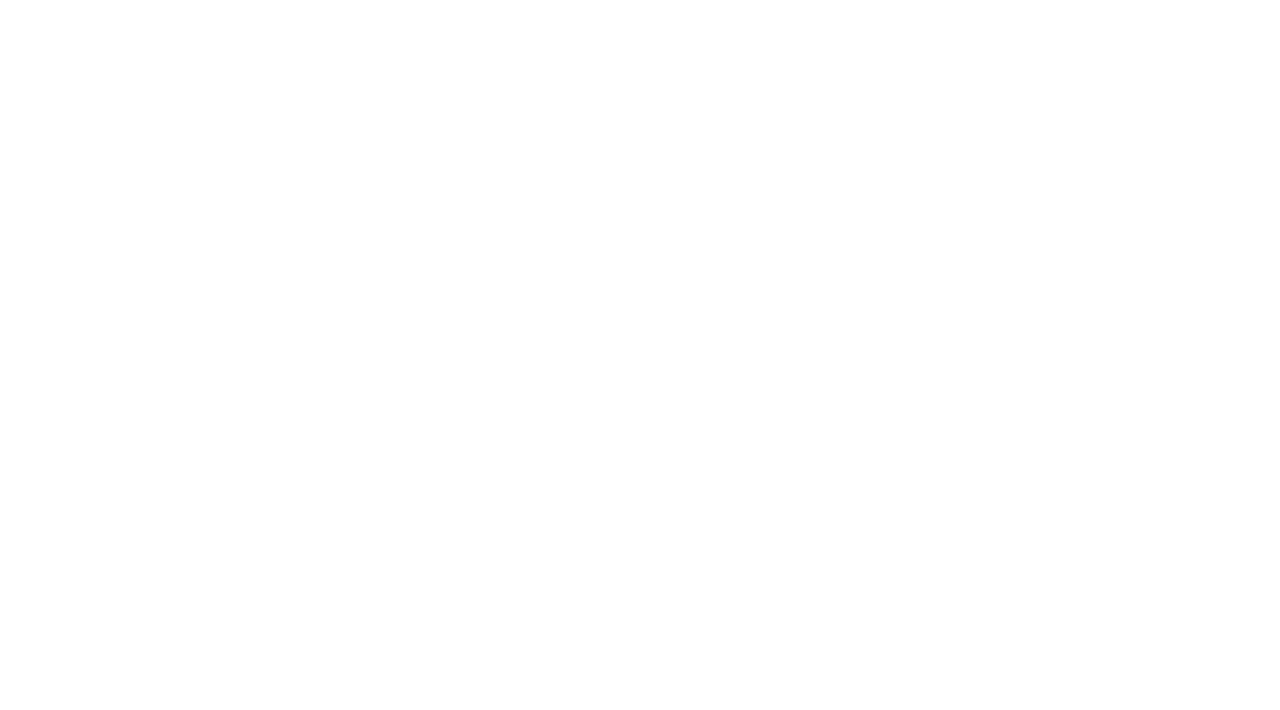
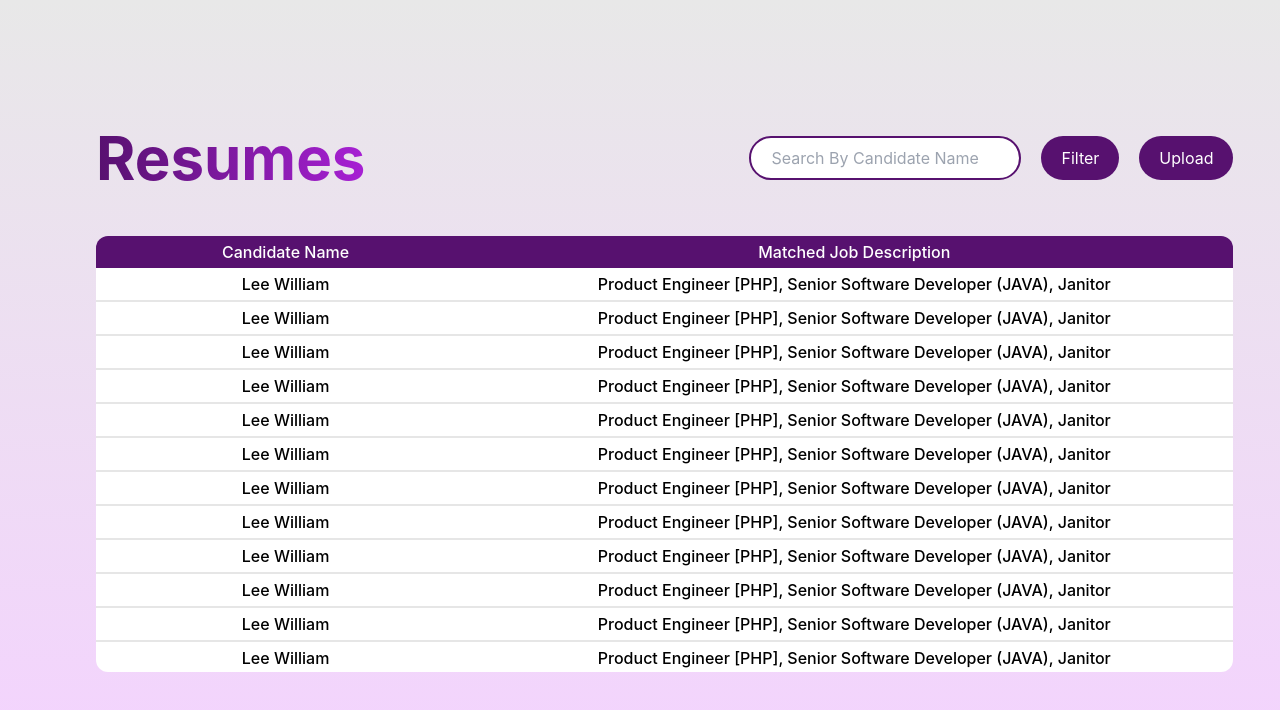
Before and after one commit to lwwilliam/mini-hackathon-we_have_an_imposter_amongst_us, a React (Create React App) app in the folder frontend/: page /resume in a window 1280 px wide. Before the commit this address had no page. Shown: the top 710 px of the page. Built offline with nearby package versions, Linux system fonts and the light colour scheme.

Commit message:
Done Resume Page

```diff
--- a/frontend/src/App.js
+++ b/frontend/src/App.js
@@ -3,13 +3,16 @@ import {BrowserRouter as Router, Routes, Route} from 'react-router-dom';
 
 import Test1 from './view/test1/test1';
 import Test2 from './view/test2/test2';
+import Resume from './view/resume/Resume';
 
 function App() {
   return (
     <Router>
       <Routes>
+
         <Route path='/' element={<Test1/>} />
         <Route path='/test2' element={<Test2/>} />
+        <Route path='/resume' element={<Resume />} />
       </Routes>
     </Router>
   );
--- /dev/null
+++ b/frontend/src/view/resume/Resume.jsx
@@ -0,0 +1,95 @@
+import React from 'react';
+import { useNavigate } from 'react-router-dom';
+
+const SearchBar = () => {
+  return (
+    <div className='flex flex-1 gap-5'>
+      <input
+      type='text' placeholder='Search By Candidate Name'
+      className='flex-1 rounded-3xl pl-5 border-2 border-solid border-[#57116F]'
+      />
+      <button
+      className='bg-[#57116F] text-white px-5 rounded-3xl'
+      >Filter</button>
+    </div>
+  )
+}
+
+const UploadButton = () => {
+  return (
+    <button
+      className='bg-[#57116F] text-white px-5 rounded-3xl'
+    >Upload</button>
+  )
+}
+
+const ResumeTables = () => {
+    const TableRowData = () => {
+      return (
+        <div className='grid grid-cols-3 py-1 border-b-2 border-solid border-[#E6E6E6]'>
+          <p>Lee William</p>
+          <p className='col-span-2'>Product Engineer [PHP], Senior Software Developer (JAVA), Janitor</p>
+        </div>
+      )
+    }
+
+    return (
+      <div className='flex flex-col overflow-hidden flex-1 rounded-xl font-medium'>
+        <div className='grid grid-cols-3 text-center bg-[#57116F] text-white py-1'>
+          <div>Candidate Name</div>
+          <div className='col-span-2'>Matched Job Description</div>
+        </div>
+        <div className='flex flex-col overflow-auto text-center flex-1 bg-white border-collapse'>
+          { Array(60).fill(<TableRowData />) }
+        </div>
+      </div>
+    )
+  }
+
+const Resume = () => {
+  const nav = useNavigate()
+
+  return (
+    <div className='flex bg-gradient-to-t from-[#F4D2FF] to-[#E8E8E8] w-screen h-screen overflow-hidden'>
+      <div className='flex flex-col px-24 py-32 flex-1 gap-12'>
+        <div className='flex space-x-0 gap-96'>
+          <h1 class="bg-gradient-to-r from-[#57116F] to-[#A720D4] inline-block text-transparent bg-clip-text font-bold text-6xl">Resumes</h1>
+          <div class='flex flex-1 gap-5 my-2'>
+            <SearchBar />
+            <UploadButton />
+          </div>
+        </div>
+        <ResumeTables />
+      </div>
+    </div>
+  );
+}
+
+export default Resume;
+
+// table sucks dick
+
+// const ResumeTables = () => {
+//   const TableRowData = () => {
+//     return (
+//       <tr>
+//         <td>Lee William</td>
+//         <td>Product Engineer [PHP], Senior Software Developer (JAVA), Janitor</td>
+//       </tr>
+//     )
+//   }
+
+//   return (
+//     <div className='flex overflow-auto flex-1'>
+//       <table className='flex-1 text-center'>
+//         <thead className='bg-[#57116F] text-white font-normal'>
+//           <tr>
+//             <th>Candidate Name</th>
+//             <th>Matched Job Description</th>
+//           </tr>
+//         </thead>
+//         { Array(10).fill(<TableRowData />) }
+//       </table>
+//     </div>
+//   )
+// }
```
